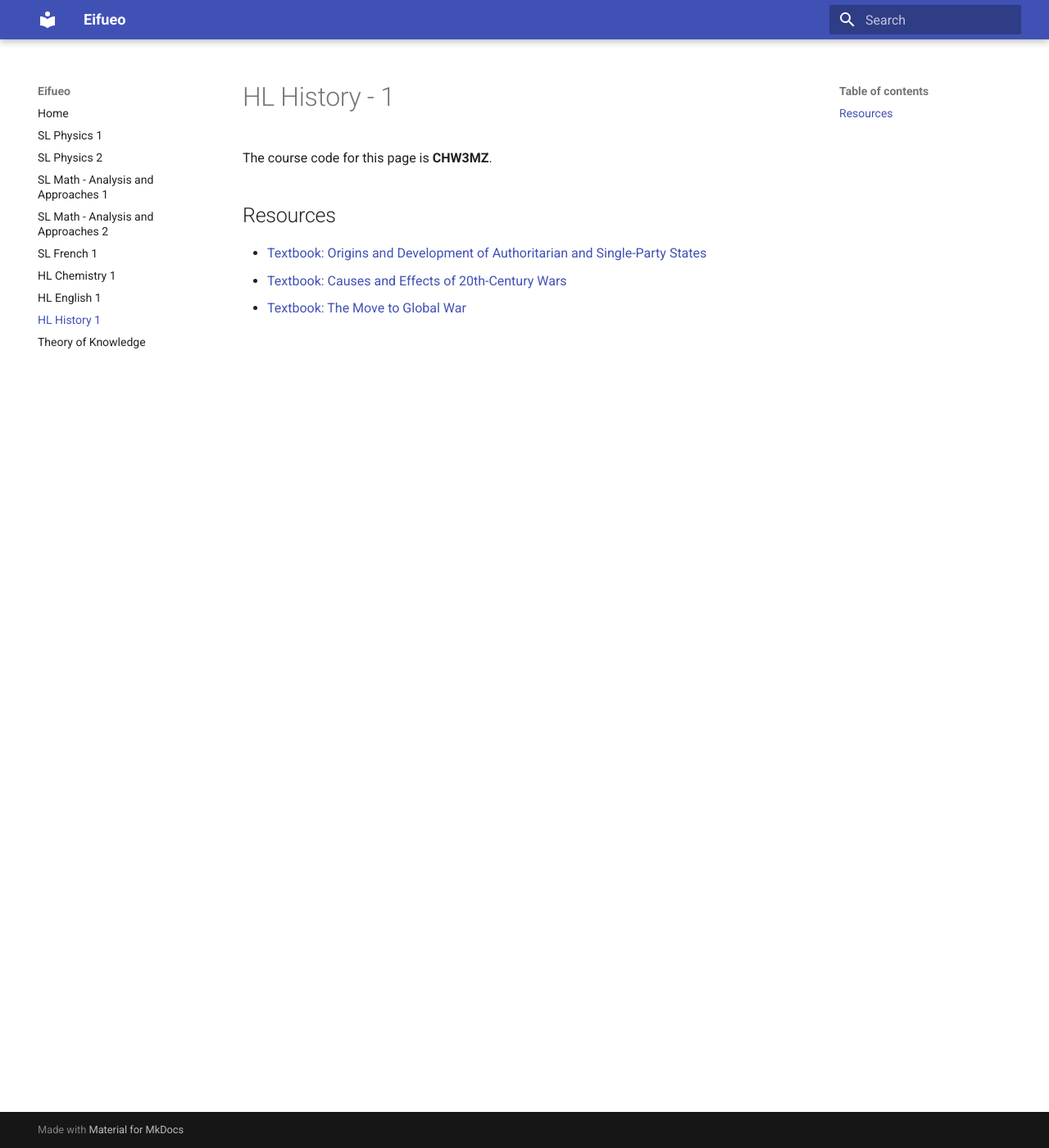
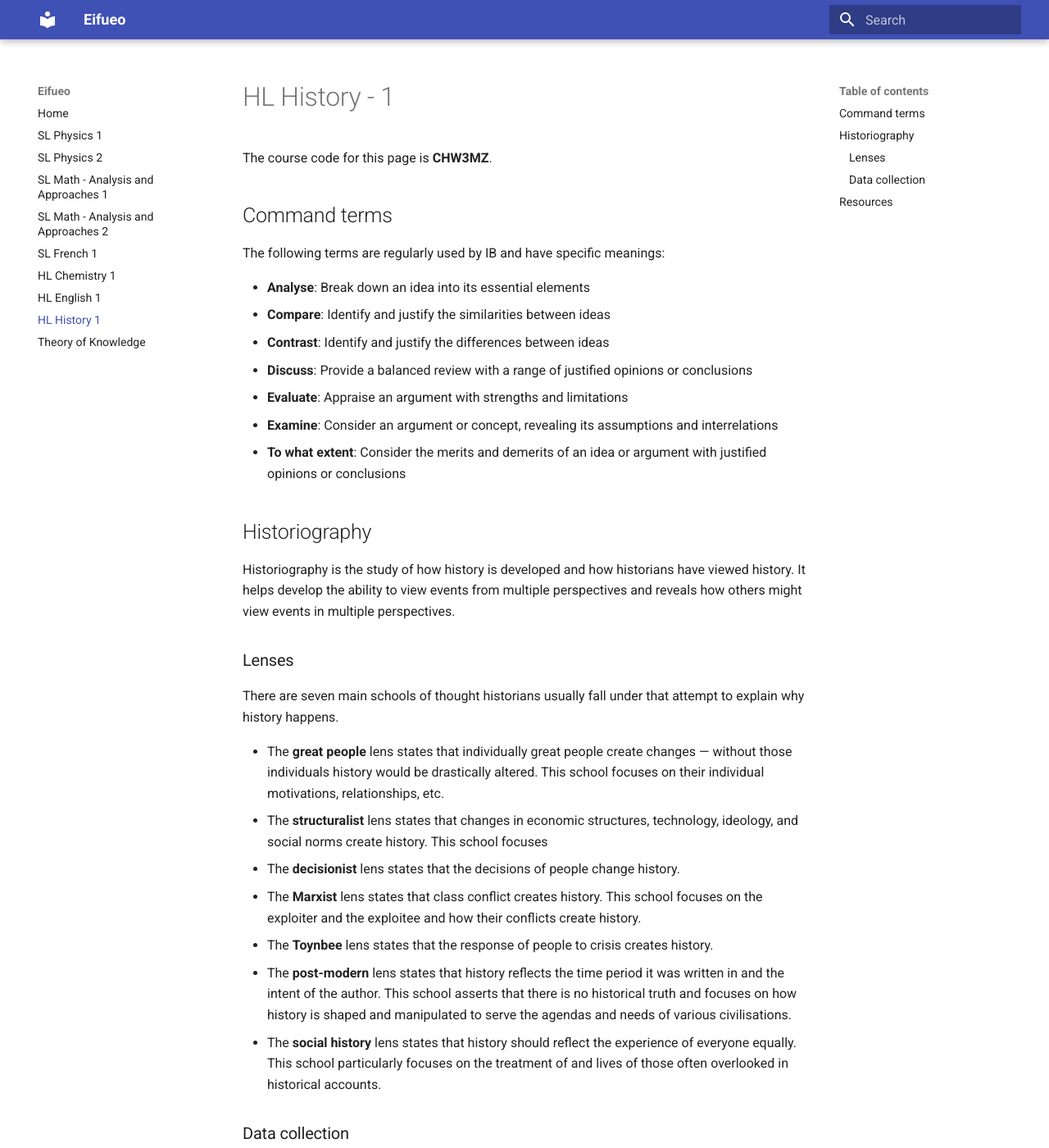
Before and after one commit to potatoeggy/eifueo, an MkDocs documentation site: the page built from docs/chw3mz.md, in a window 1280 px wide and 1400 px high. Shown: the whole window at 82% size. Built offline with MkDocs 1.6.1 and Material for MkDocs 9.7.7, drawn with Linux system fonts in a browser that asks for light colours; some of the changed text lies outside the part shown.

Commit message:
hist: add basics

```diff
--- a/docs/chw3mz.md
+++ b/docs/chw3mz.md
@@ -1,6 +1,42 @@
 # HL History - 1
 
 The course code for this page is **CHW3MZ**.
+
+## Command terms
+
+The following terms are regularly used by IB and have specific meanings:
+
+ - **Analyse**: Break down an idea into its essential elements
+ - **Compare**: Identify and justify the similarities between ideas
+ - **Contrast**: Identify and justify the differences between ideas
+ - **Discuss**: Provide a balanced review with a range of justified opinions or conclusions
+ - **Evaluate**: Appraise an argument with strengths and limitations
+ - **Examine**: Consider an argument or concept, revealing its assumptions and interrelations
+ - **To what extent**: Consider the merits and demerits of an idea or argument with justified opinions or conclusions
+
+## Historiography
+
+Historiography is the study of how history is developed and how historians have viewed history. It helps develop the ability to view events from multiple perspectives and reveals how others might view events in multiple perspectives.
+
+### Lenses
+
+There are seven main schools of thought historians usually fall under that attempt to explain why history happens.
+
+ - The **great people** lens states that individually great people create changes — without those individuals history would be drastically altered. This school focuses on their individual motivations, relationships, etc.
+ - The **structuralist** lens states that changes in economic structures, technology, ideology, and social norms create history. This school focuses
+ - The **decisionist** lens states that the decisions of people change history.
+ - The **Marxist** lens states that class conflict creates history. This school focuses on the exploiter and the exploitee and how their conflicts create history.
+ - The **Toynbee** lens states that the response of people to crisis creates history.
+ - The **post-modern** lens states that history reflects the time period it was written in and the intent of the author. This school asserts that there is no historical truth and focuses on how history is shaped and manipulated to serve the agendas and needs of various civilisations.
+ - The **social history** lens states that history should reflect the experience of everyone equally. This school particularly focuses on the treatment of and lives of those often overlooked in historical accounts.
+
+### Data collection
+
+The abundance of **diverse** data allows for greater perspectives to be gleaned and thus more solutions to a problem. Data and their sources can fall under one of three categories:
+
+ - **Primary** data is from an original source with no sources under it — e.g., newspapers, memoirs, photographs, diaries, etc.
+ - **Secondary** data is an interpretation of a primary source(s) with its own argument — e.g., articles, thesises, documentaries, etc.
+ - **Tertiary** data compiles secondary sources and should only be used for context — e.g., wikis, textbooks, encyclopedias, etc.
 
 ## Resources
 
```
